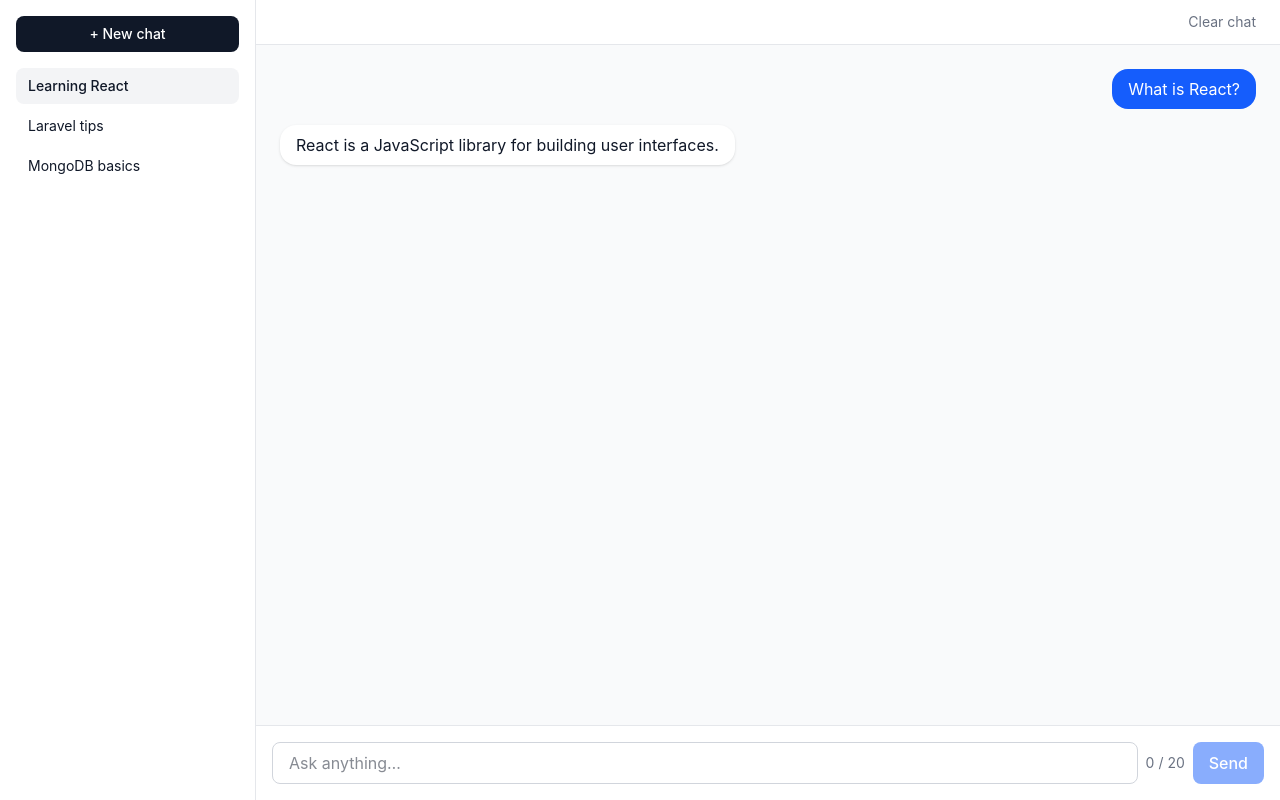
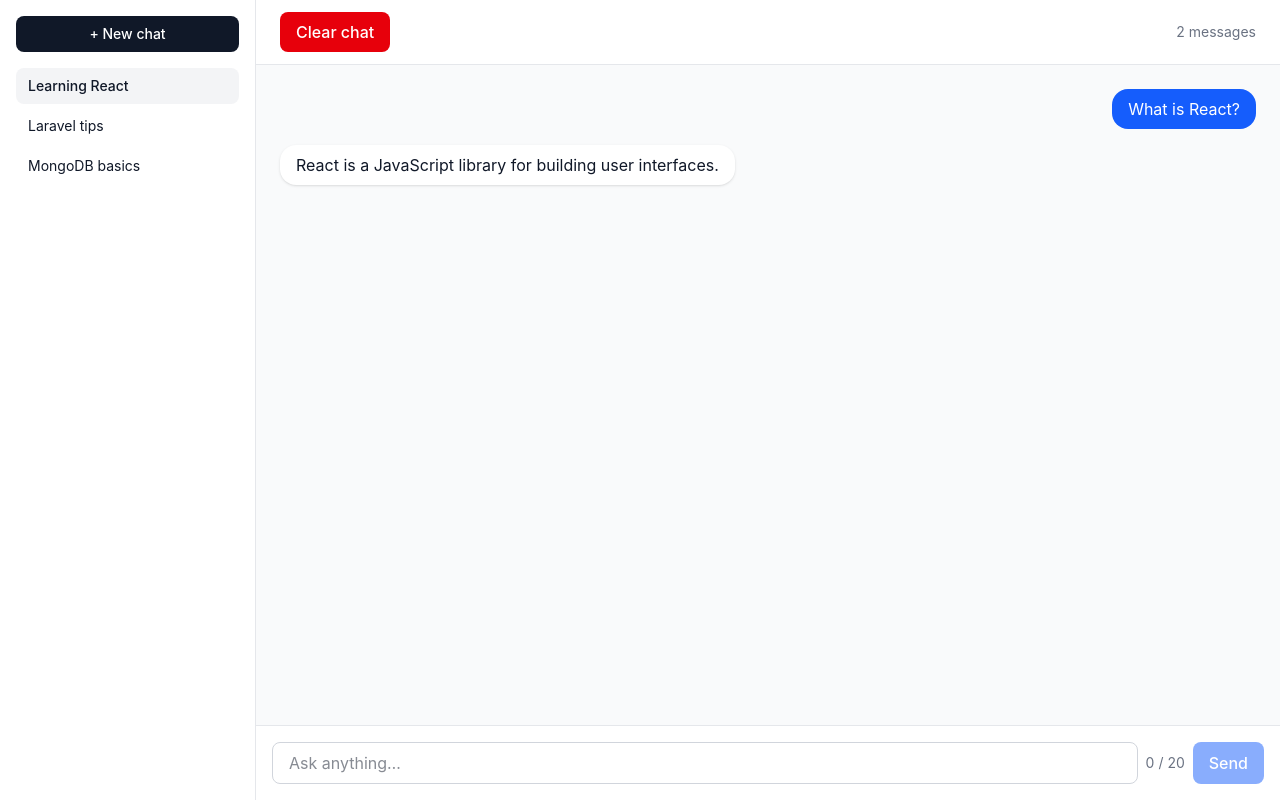
Before and after one commit to sandip7813/ai-chat, a React (Vite) app in the folder chat-web/: page / in a window 1280 px wide. Built offline with nearby package versions, Linux system fonts and the light colour scheme.

Commit message:
Add message count and confirm before clearing

```diff
--- a/chat-web/src/App.tsx
+++ b/chat-web/src/App.tsx
@@ -33,23 +33,33 @@ function App() {
   }
 
   function handleClear() {
+    const isConfirmed = window.confirm('Clear all messages?')
+
+    if (!isConfirmed) {
+      return
+    }
+
     setMessages([])
   }
+
+  const messageCount = messages.length
 
   return (
     <div className="flex h-screen bg-gray-50 text-gray-900">
       <Sidebar conversations={conversations} activeConversationId={1} />
 
       <main className="flex flex-1 flex-col">
-        <div className="flex items-center justify-end border-b border-gray-200 bg-white px-6 py-3">
+        <div className="flex items-center justify-between border-b border-gray-200 bg-white px-6 py-3">
           <button
             type="button"
             onClick={handleClear}
-            disabled={messages.length === 0}
-            className="text-sm text-gray-500 hover:text-red-600 disabled:cursor-not-allowed disabled:opacity-50"
+            disabled={messageCount === 0}
+            className="rounded-lg bg-red-600 px-4 py-2 font-medium text-white hover:bg-red-700 disabled:cursor-not-allowed disabled:opacity-50"
           >
             Clear chat
           </button>
+
+          <span className="ml-2 self-center text-sm text-gray-500">{ messageCount } { messageCount === 1 ? 'message' : 'messages'}</span>
         </div>
 
         <MessageList messages={messages} />
```
Also changed, not shown: chat-web/src/components/MessageList.tsx (+0 -8 lines).
